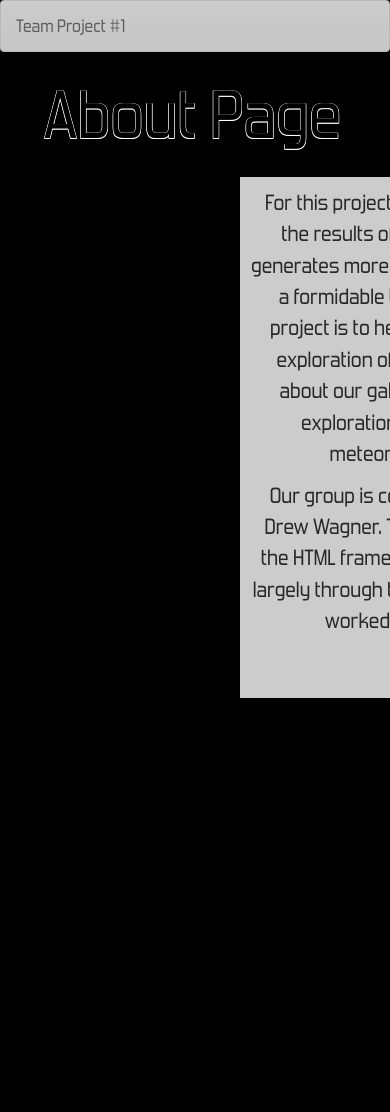
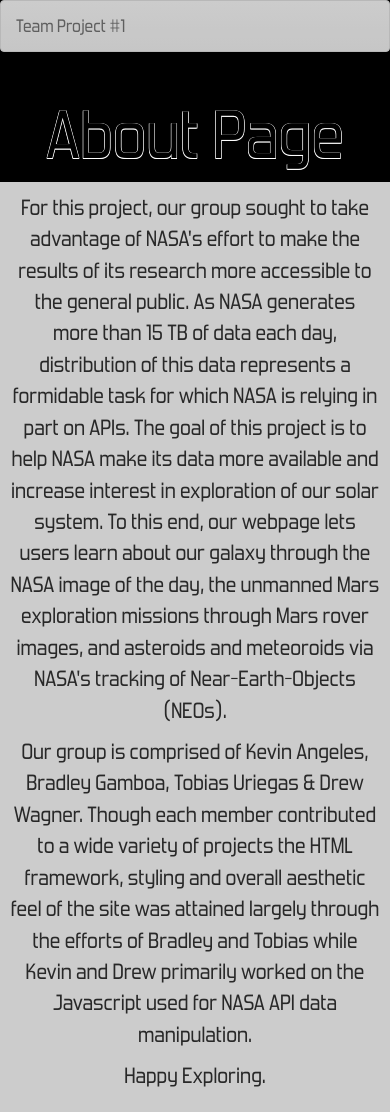
Before and after one commit to KevinAngeles/SpaceExplorer, a PHP site: page /aboutProject.html in a window 390 px wide; the page is wider, and only the part inside the window is pictured. Before the commit the page ends 698 px from the top of that part, so only its background shows below. Run offline with PHP 8.4, Linux system fonts and the light colour scheme; some libraries are stand-ins or nearby versions.

Commit message:
made more mobile responsive

```diff
--- a/aboutProject.html
+++ b/aboutProject.html
@@ -41,7 +41,7 @@
 			<header>
 				<h1 class= "text-center" id="aboutHeader">About Page</h1>
 			</header>
-			<div class="row aboutSummary text-center">
+			<div class="row text-center" id="aboutSummary">
 
 				<p>For this project, our group sought to take advantage of NASA's effort to make the results of its research more accessible to the general public. As NASA generates more than 15 TB of data each day, distribution of this data represents a formidable task for which NASA is relying in part on APIs.  The goal of this project is to help NASA make its data more available and increase interest in exploration of our solar system.  To this end, our webpage lets users learn about our galaxy through the NASA image of the day, the unmanned Mars exploration missions through Mars rover images, and asteroids and meteoroids via NASA's tracking of Near-Earth-Objects (NEOs).</p>
 
--- a/assets/css/asteroids.css
+++ b/assets/css/asteroids.css
@@ -26,7 +26,6 @@
 	margin: 0 0 10px 15px;
 }
 #asteroidHeader{
-	margin: 25px 0 50px 175px;
 	font-size: 68px;
 	color: black;
   	text-shadow:
--- a/assets/css/style.css
+++ b/assets/css/style.css
@@ -53,9 +53,7 @@
 	background-color: white;
 	opacity: .8;
 }
-.aboutSummary{
-	width: 700px;
-	margin-left: 225px;
+#aboutSummary{
 	font-size: 22px;
 	padding: 10px 10px 10px 10px;
 	background-color: white;
@@ -71,7 +69,6 @@
     .5px .5px 0 white;
 }
 #roverHeader{
-	margin: 0 0 25px 290px;
 	font-size: 68px;
 	color: black;
   	text-shadow:
@@ -81,7 +78,6 @@
     .5px .5px 0 white;
 }
 #aboutHeader{
-	margin: 0px 5px 25px 0;
 	font-size: 68px;
 	color: black;
   	text-shadow:
--- a/asteroids.html
+++ b/asteroids.html
@@ -37,7 +37,7 @@
 			</div><!-- /.navbar-collapse -->
 		</nav>
 		<div class="container">
-			<h1 id="asteroidHeader">Will Earth be destroyed today?</h1>
+			<h1 class="text-center" id="asteroidHeader">Will Earth be destroyed today?</h1>
 			<div class="row summaryParagraph">
 				<div class="col-sm-12">
 					<h1>Asteroid Watch</h1>
--- a/roverimages.html
+++ b/roverimages.html
@@ -60,7 +60,7 @@
 		</nav>
 
 		<div class="container">
-		<h1 id="roverHeader">Rover Camera Viewer</h1>
+		<h1 class="text-center" id="roverHeader">Rover Camera Viewer</h1>
 			<div class="row">
 				<div class="col-sm-12 col-md-6 col-md-offset-3 col-lg-8 col-lg-offset-2 opacity height">
 					<div class="panel panel-primary">
```
